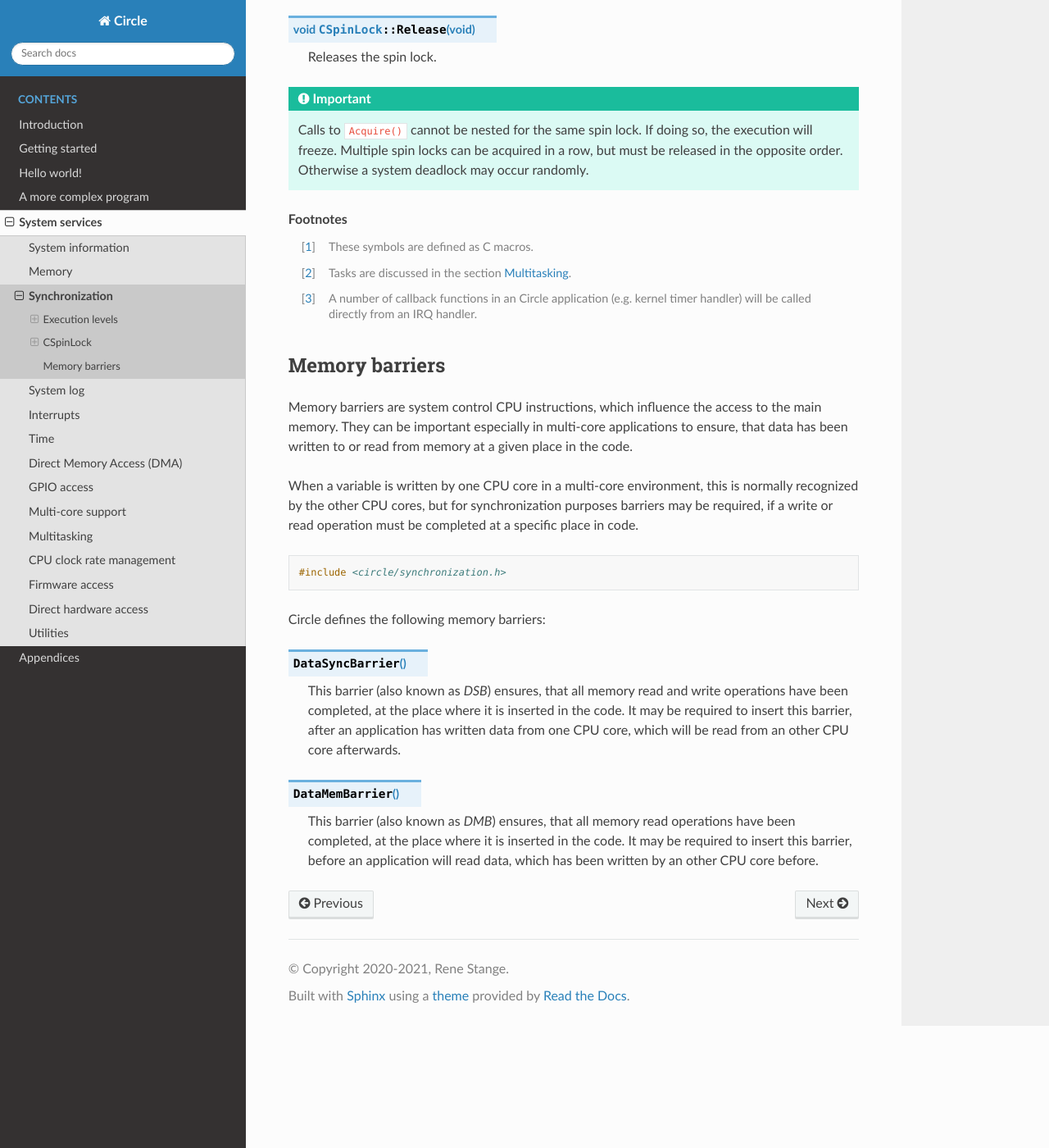
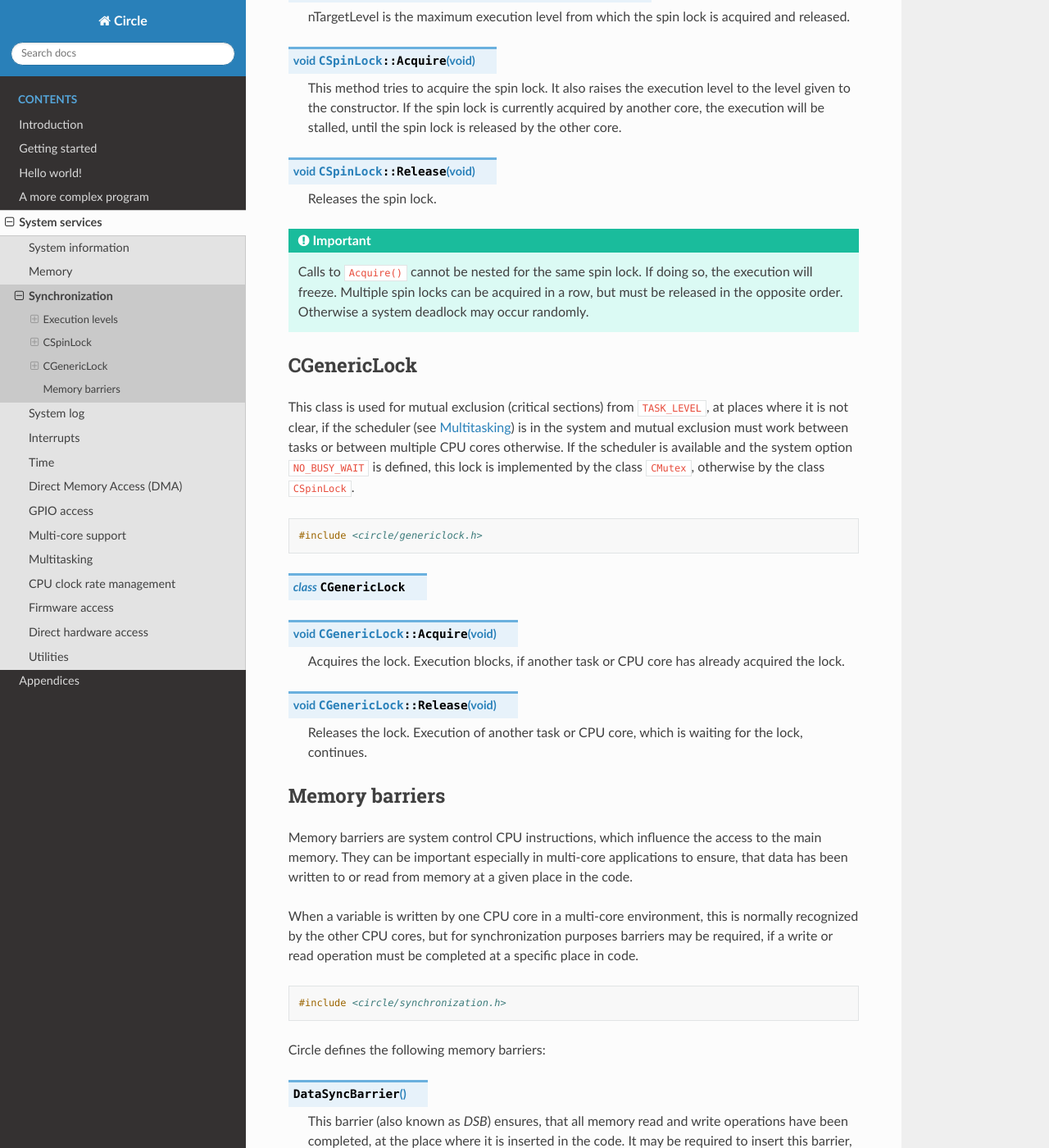
Before and after one commit to rsta2/circle-docs, a Sphinx documentation site: the page built from docs/system-services/synchronization.rst, in a window 1280 px wide and 1400 px high, scrolled down 2016 px. Shown: the whole window at 82% size. Built offline with Sphinx 7.4.7 and the Read the Docs theme 2.0.0, drawn with Linux system fonts in a browser that asks for light colours; some of the changed text lies outside the part shown.

Commit message:
system-services/synchronization: Add CGenericLock

```diff
--- a/docs/system-services/synchronization.rst
+++ b/docs/system-services/synchronization.rst
@@ -42,6 +42,14 @@ In summary ``EnterCritical()`` is called to enter a critical code region, which
 
 	In a multi-core environment using ``EnterCritical()`` for synchronization (e.g. protecting data structures in a critical region) is not recommended or does not work at all. You should use spin locks (see below) instead. Furthermore, because Circle source code should be able to run in any environment, where possible, it is good practice to use spin locks also for code, which is developed for a single-core environment. If the system option ``ARM_ALLOW_MULTI_CORE`` is disabled, all spin lock operations mutate to calls of ``EnterCritical()`` and ``LeaveCritical()`` automatically.
 
+.. rubric:: Footnotes
+
+.. [#lv] These symbols are defined as C macros.
+
+.. [#mt] Tasks are discussed in the section :ref:`Multitasking`.
+
+.. [#iq] A number of callback functions in an Circle application (e.g. kernel timer handler) will be called directly from an IRQ handler.
+
 .. _CSpinLock:
 
 CSpinLock
@@ -73,13 +81,24 @@ In Circle a spin lock is initialized with this constructor:
 
 	Calls to ``Acquire()`` cannot be nested for the same spin lock. If doing so, the execution will freeze. Multiple spin locks can be acquired in a row, but must be released in the opposite order. Otherwise a system deadlock may occur randomly.
 
-.. rubric:: Footnotes
+CGenericLock
+^^^^^^^^^^^^
 
-.. [#lv] These symbols are defined as C macros.
+This class is used for mutual exclusion (critical sections) from ``TASK_LEVEL``, at places where it is not clear, if the scheduler (see :ref:`Multitasking`) is in the system and mutual exclusion must work between tasks or between multiple CPU cores otherwise. If the scheduler is available and the system option ``NO_BUSY_WAIT`` is defined, this lock is implemented by the class ``CMutex``, otherwise by the class ``CSpinLock``.
 
-.. [#mt] Tasks are discussed in the section :ref:`Multitasking`.
+.. code-block:: c++
 
-.. [#iq] A number of callback functions in an Circle application (e.g. kernel timer handler) will be called directly from an IRQ handler.
+	#include <circle/genericlock.h>
+
+.. cpp:class:: CGenericLock
+
+.. cpp:function:: void CGenericLock::Acquire (void)
+
+	Acquires the lock. Execution blocks, if another task or CPU core has already acquired the lock.
+
+.. cpp:function:: void CGenericLock::Release (void)
+
+	Releases the lock. Execution of another task or CPU core, which is waiting for the lock, continues.
 
 .. _Memory Barriers:
 
```
